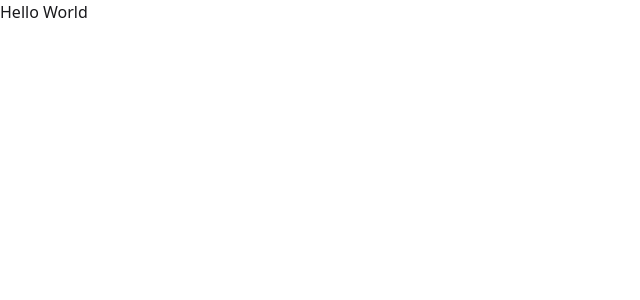
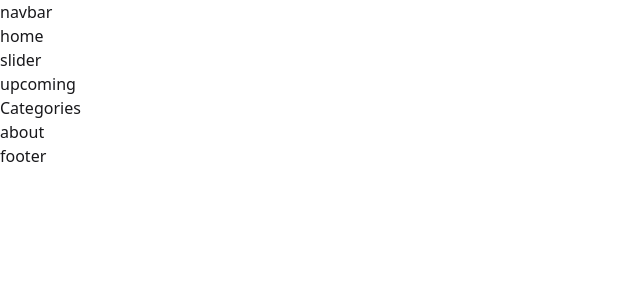
Before and after one commit to tahmid-khan-hub/Event-Explorar, a React (Vite) app: page / in a window 1280 px wide. Shown: the top 300 px of the page, without its empty margins (0-640 px from the left). Built offline with nearby package versions, Linux system fonts and the light colour scheme.

Commit message:
build layout

```diff
--- /dev/null
+++ b/src/components/About/About.jsx
@@ -0,0 +1,11 @@
+import React from 'react';
+
+const About = () => {
+    return (
+        <div>
+            about
+        </div>
+    );
+};
+
+export default About;
--- /dev/null
+++ b/src/components/Categories/Categories.jsx
@@ -0,0 +1,11 @@
+import React from 'react';
+
+const Categories = () => {
+    return (
+        <div>
+            Categories
+        </div>
+    );
+};
+
+export default Categories;
--- /dev/null
+++ b/src/components/Footer.jsx/Footer.jsx
@@ -0,0 +1,11 @@
+import React from 'react';
+
+const Footer = () => {
+    return (
+        <div>
+            footer
+        </div>
+    );
+};
+
+export default Footer;
--- /dev/null
+++ b/src/components/Home/Home.jsx
@@ -0,0 +1,19 @@
+import React from 'react';
+import Slider from '../Slider/Slider';
+import Categories from '../Categories/Categories';
+import UpcomingEvents from '../UpcomingEvents/UpcomingEvents';
+import About from '../About/About';
+
+const Home = () => {
+    return (
+        <div>
+            home
+            <Slider></Slider>
+            <UpcomingEvents></UpcomingEvents>
+            <Categories></Categories>
+            <About></About>
+        </div>
+    );
+};
+
+export default Home;
--- /dev/null
+++ b/src/components/Navbar/Navbar.jsx
@@ -0,0 +1,11 @@
+import React from 'react';
+
+const Navbar = () => {
+    return (
+        <div>
+            navbar
+        </div>
+    );
+};
+
+export default Navbar;
--- /dev/null
+++ b/src/components/Slider/Slider.jsx
@@ -0,0 +1,11 @@
+import React from 'react';
+
+const Slider = () => {
+    return (
+        <div>
+            slider
+        </div>
+    );
+};
+
+export default Slider;
--- /dev/null
+++ b/src/components/UpcomingEvents/UpcomingEvents.jsx
@@ -0,0 +1,11 @@
+import React from 'react';
+
+const UpcomingEvents = () => {
+    return (
+        <div>
+            upcoming
+        </div>
+    );
+};
+
+export default UpcomingEvents;
--- /dev/null
+++ b/src/layout/HomeLayout.jsx
@@ -0,0 +1,16 @@
+import React from 'react';
+import Navbar from '../components/Navbar/Navbar';
+import Footer from '../components/Footer.jsx/Footer';
+import { Outlet } from 'react-router';
+
+const HomeLayout = () => {
+    return (
+        <div>
+            <Navbar></Navbar>
+            <Outlet></Outlet>
+            <Footer></Footer>
+        </div>
+    );
+};
+
+export default HomeLayout;
```
Also changed, not shown: src/Routes/Routes.jsx (+9 -1 lines).
